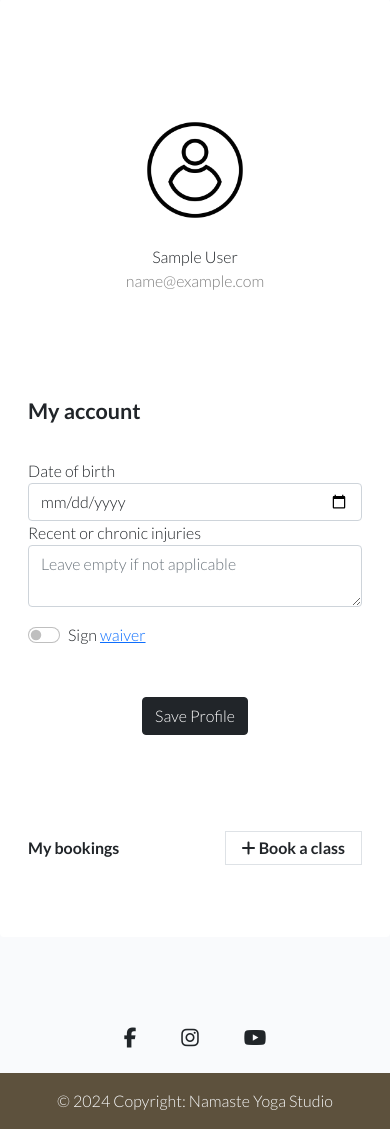
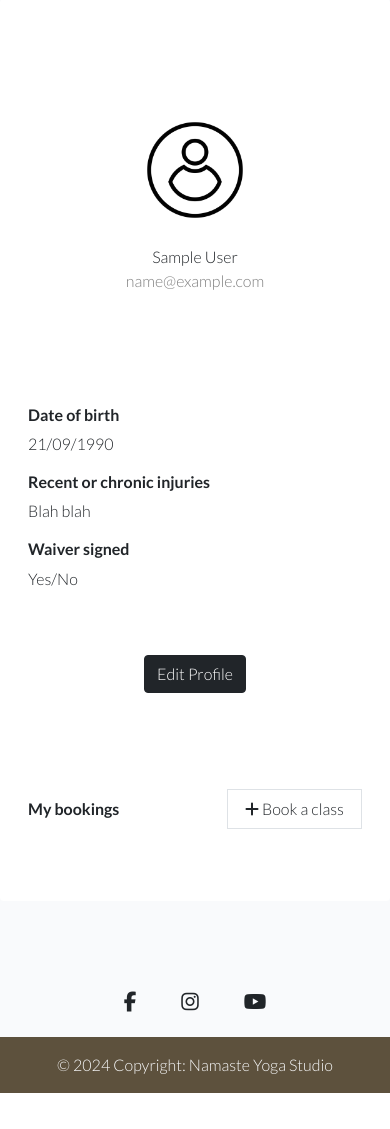
Before and after one commit to Agnieszka-21/namaste-django, a Django app: page /profile/ in a window 390 px wide. Shown: the part 123-1252 px from the top of the page. After the commit the page ends 1216 px from the top, so only its background shows below. Run offline with Django 5.2, Linux system fonts and the light colour scheme; the visitor is signed in with stand-in values (Sample User, id 1); some libraries are stand-ins or nearby versions; some web fonts are replaced.

Commit message:
Adjust responsive styling of the profile and edit_profile templates

```diff
--- a/static/css/style.css
+++ b/static/css/style.css
@@ -99,9 +99,6 @@ iframe {
     margin: 20px;
 }
 
-p {
-    margin-bottom: 0.2rem;
-}
 
 /* remove padding R and L?
 .info-container {
@@ -153,7 +150,7 @@ body {
     border: solid 1px #000;
 }
 
-.bookings-heading {
+.profile-heading {
     font-weight: 600;
 }
 
--- a/user_profiles/templates/user_profiles/profile.html
+++ b/user_profiles/templates/user_profiles/profile.html
@@ -6,47 +6,44 @@
 <!-- User profile template: https://bbbootstrap.com/snippets/bootstrap-5-myprofile-90806631# -->
 <div class="container rounded bg-white mt-5 mb-5">
     <div class="row">
-        <div class="col-md-3 border-right">
+        <div class="col-lg-3 border-right">
             <div class="d-flex flex-column align-items-center text-center p-3 py-5">
                 <img class="rounded-circle mt-5" width="150px" src="../static/images/default_profile_pic.jpg">
                 <span class="font-weight-bold">{{ name }}</span>
                 <span class="text-black-50">{{ email }}</span>
             </div>
         </div>
-        <div class="col-md-5 border-right">
+        <div class="col-md-6 col-lg-5 border-right">
             <div class="p-3 py-5">
-                    <div class="d-flex justify-content-between align-items-center mb-3">
-                        <h4 class="text-right">My account</h4>
-                    </div>
 
                     <div class="row mt-3">
                         <div class="col-md-12">
-                            <label for="birth-date">Date of birth</label>
-                            <input type="date" id="birth-date" name="date_of_birth" class="form-control" placeholder="enter your date of birth" value="">
+                            <h6 class="profile-heading">Date of birth</h6>
+                            <p>21/09/1990</p>
                         </div>
                         <div class="col-md-12">
-                            <label for="injuries">Recent or chronic injuries</label>
-                            <textarea name="injuries" id="injuries" class="form-control"
-                                placeholder="Leave empty if not applicable"></textarea>
+                            <h6 class="profile-heading">Recent or chronic injuries</h6>
+                            <p>Blah blah</p>
                         </div>
-                        <div class="form-check form-switch form-switch-reverse mt-3" id="switch-toggle">
-                            <label for="sign-waiver" class="form-check-label">Sign <a href="#">waiver</a></label>
-                            <input class="form-check-input" type="checkbox" id="sign-waiver" name="waiver"
-                                value="signed">
+                        <div class="col-md-12">
+                            <h6 class="profile-heading">Waiver signed</h6>
+                            <p>Yes/No</p>
                         </div>
                     </div>
 
                     <div class="mt-5 text-center">
-                        <button class="btn btn-dark" type="button">Save Profile</button>
+                        <a data-mdb-ripple-init class="btn btn-dark" href="{% url 'edit_profile' %}" role="button">Edit Profile</a>
                     </div>
             </div>
         </div>
-        <div class="col-md-4">
+        <div class=" col-md-6 col-lg-4">
             <div class="p-3 py-5">
                 <div class="d-flex justify-content-between align-items-center">
-                    <span class="bookings-heading">My bookings</span>
-                    <span class="border px-3 p-1 book-class bookings-heading">
-                        <i class="fa fa-plus"></i>&nbsp;Book a class
+                    <span class="profile-heading">My bookings</span>
+                    <span class="border px-1 ph4 -1 book-class profile-heading">
+                        <a class="btn" href="{% url 'class_schedule' %}">
+                            <i class="fa fa-plus"></i>&nbsp;Book a class
+                        </a>
                     </span>
                 </div>
                 <br>
--- a/user_profiles/urls.py
+++ b/user_profiles/urls.py
@@ -3,7 +3,6 @@ from .views import profile, home, error404, editProfile
 
 urlpatterns = [
     path('', home, name='home'),
-    #path('profile/', profile, name='profile'),
     path('profile/', profile, name='profile'),
     path('edit_profile/', editProfile, name='edit_profile'),
     path('404/', error404, name='error404'),
--- a/user_profiles/views.py
+++ b/user_profiles/views.py
@@ -3,13 +3,15 @@ from django.contrib import messages
 from django.contrib.auth.decorators import login_required
 from django.template import loader
 from django.http import HttpResponse
-from .models import Profile
+from .models import  Profile
 from .forms import ClientProfileForm
+
 
 # Create your views here.
 def home(request):
     # return HttpResponse('This is the homepage - http response')
     return render(request, 'user_profiles/index.html')
+
 
 def error404(request):
     return render(request, 'user_profiles/404.html')
```
Also changed, not shown: user_profiles/templates/user_profiles/profile_form.html (+31 -11 lines), 1 other file.
